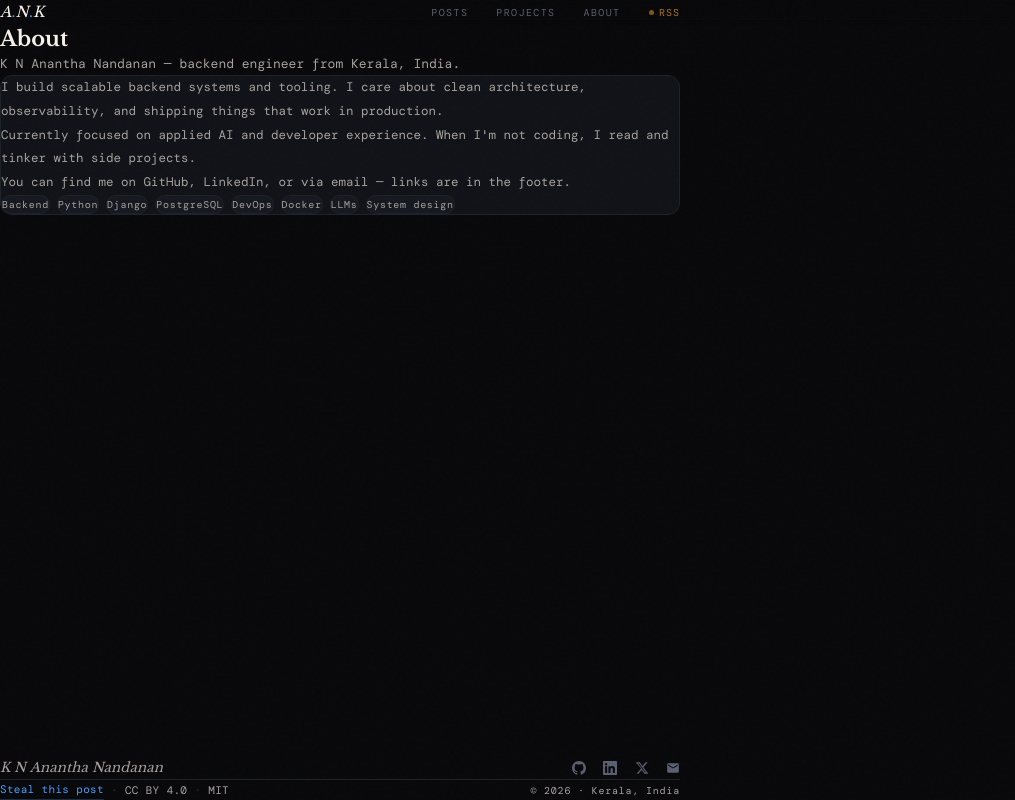
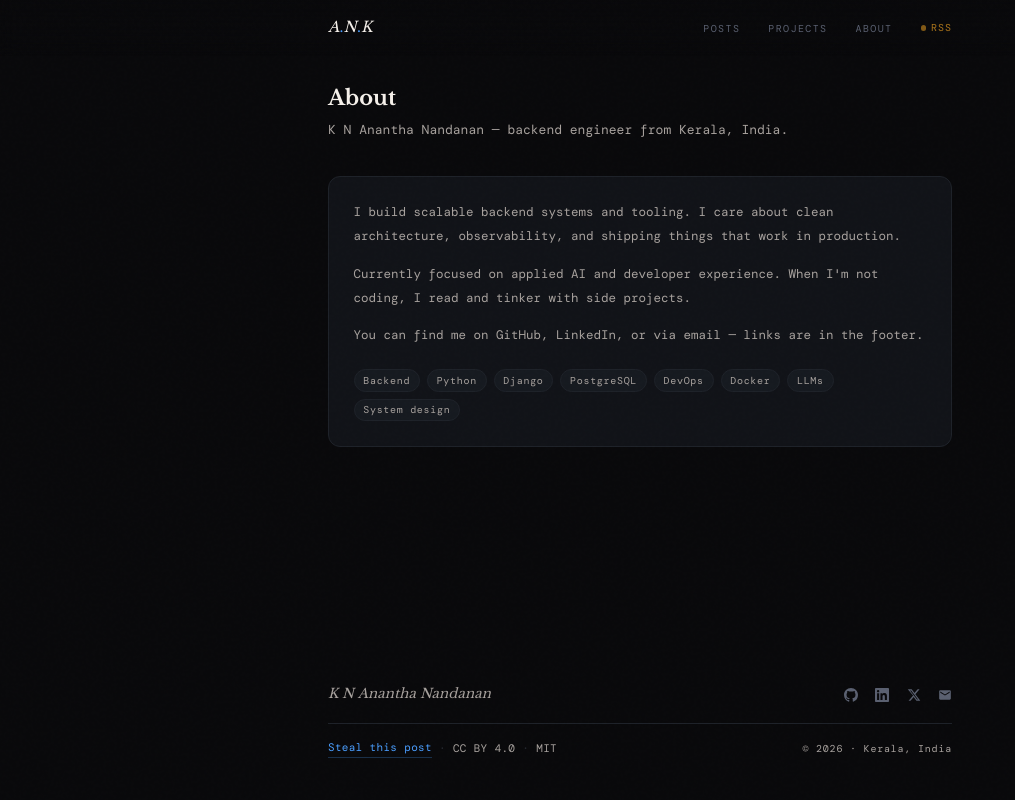
Before and after one commit to ananthanandanan/my-website, a Next.js app: page /about in a window 1280 px wide. Shown: the whole page, without its empty margins (0-1015 px from the left). Built offline with nearby package versions, Linux system fonts and the light colour scheme; a web font is replaced by a local one.

Commit message:
refactor: update global styles for improved box-sizing and margin handling

```diff
--- a/app/globals.css
+++ b/app/globals.css
@@ -48,20 +48,19 @@
   --radius-lg: var(--r-lg);
 }
 
-/* Base */
-*, *::before, *::after {
+html {
   box-sizing: border-box;
-  margin: 0;
-  padding: 0;
-}
-
-html {
   scroll-behavior: smooth;
   font-size: 14px;
   width: 100%;
 }
 
+*, *::before, *::after {
+  box-sizing: inherit;
+}
+
 body {
+  margin: 0;
   width: 100%;
   min-width: 100%;
   background: var(--bg);
```
